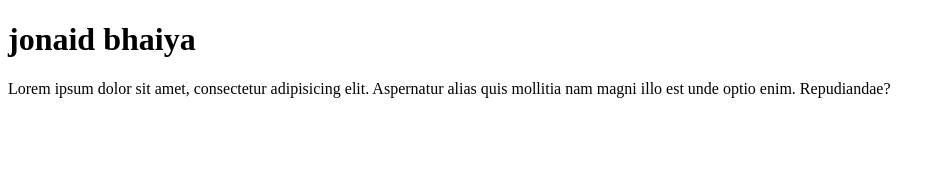
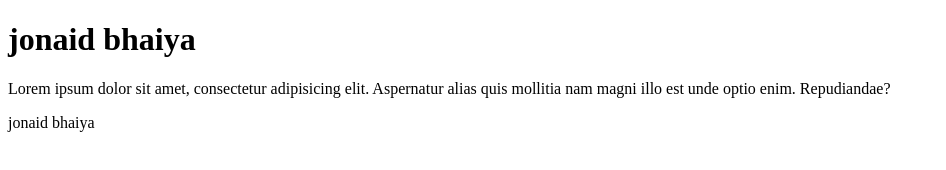
Before and after one commit to Jonaidmala/first-project, a plain HTML site: page index.html in a window 1280 px wide. Shown: the whole page, without its empty margins (0-946 px from the left). Drawn offline with Linux system fonts and the light colour scheme.

Commit message:
Update index.html

```diff
--- a/index.html
+++ b/index.html
@@ -8,5 +8,6 @@
 <body>
     <h1>jonaid bhaiya</h1>
     <p>Lorem ipsum dolor sit amet, consectetur adipisicing elit. Aspernatur alias quis mollitia nam magni illo est unde optio enim. Repudiandae?</p>
+    <p>jonaid bhaiya</p>
 </body>
 </html>
```
